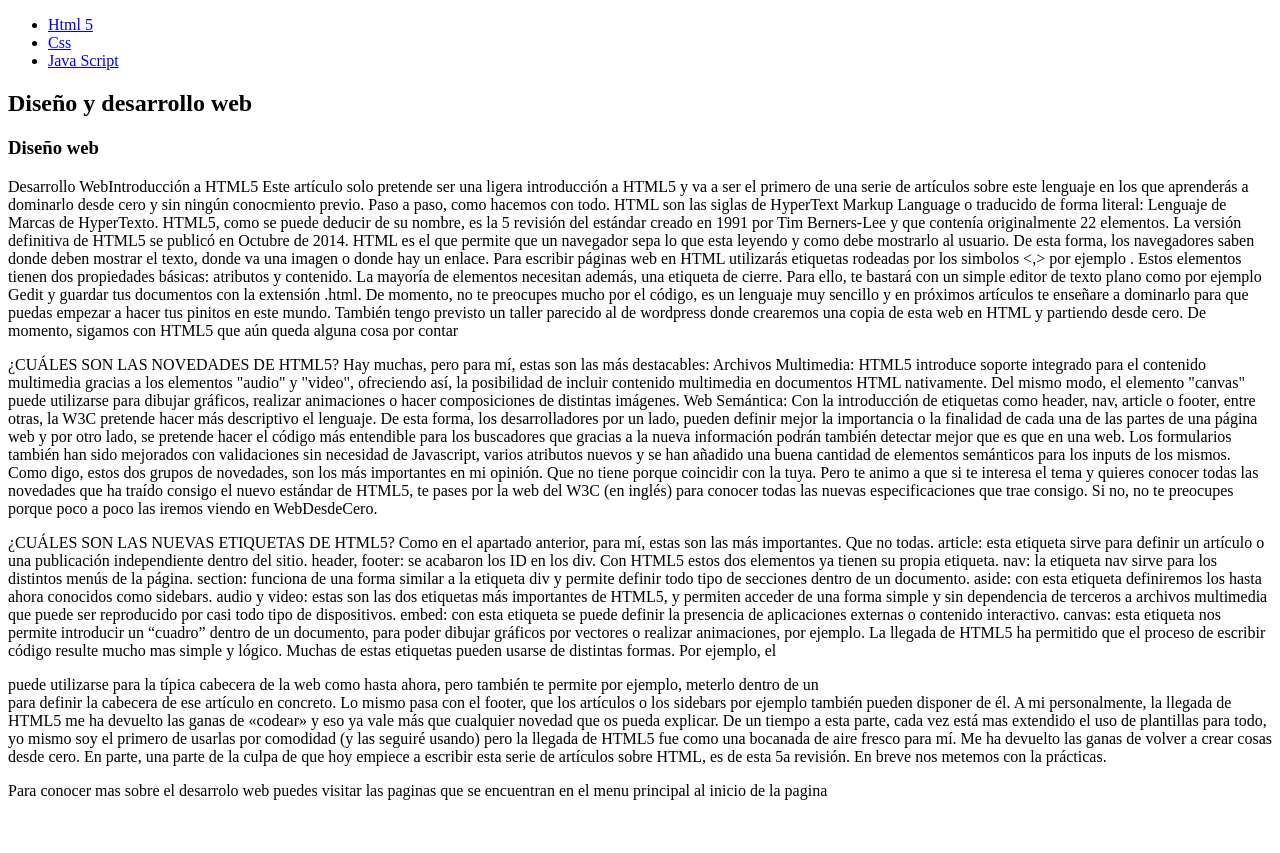
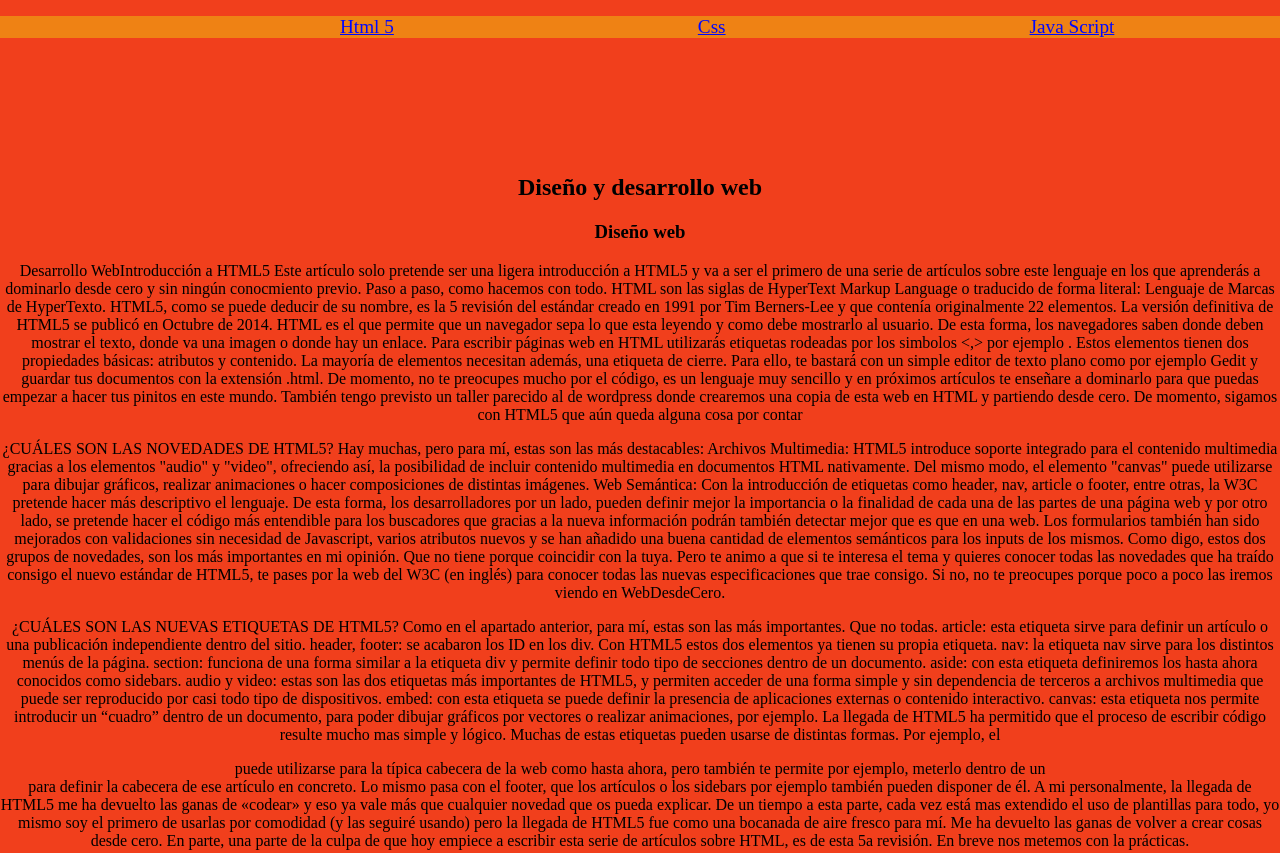
Before and after one commit to PedroOre123/PedroOre123, a plain HTML site: page index.html in a window 1280 px wide. Shown: the top 853 px of the page. Before the commit the page ends 816 px from the top, so only its background shows below. Drawn offline with Linux system fonts and the light colour scheme.

Commit message:
nuevos cambios

```diff
--- /dev/null
+++ b/index.css
@@ -0,0 +1,42 @@
+
+body{
+    background-color: #F13F1C;
+    margin:0;
+    padding:0;
+}
+
+footer {
+    background-color: #EF8214;
+    margin-top: 200px;
+    padding: 10px;
+    font-size: 20px;
+}
+
+.menu li{
+    display: inline-block;
+}
+.nav{
+    background-color: #EF8214;
+}
+
+.menu li a{
+    margin-left: 300px;
+    display: inline-block;
+    color: #0008FE;
+    font-size: larger;
+}
+
+    .menu li a:hover {
+        background: #74DF00;
+        color: #D1A308;
+    }
+
+.icono img{
+    width:100px;
+    display: inline-block;
+}
+
+.main{
+    text-align: center;
+    padding-top: 100px;
+}
--- a/index.html
+++ b/index.html
@@ -4,8 +4,8 @@
     <meta charset="UTF-8">
     <meta http-equiv="X-UA-Compatible" content="IE=edge">
     <meta name="viewport" content="width=device-width, initial-scale=1.0">
-    <link rel="stylesheet" href="css/index.css">
-    <title>Todo sobre diseño y desarrollo web</title>
+    <link rel="stylesheet" href="index.css">
+    <title>Diseño y desarrollo web</title>
 </head>
 <body>
     <header>
```
